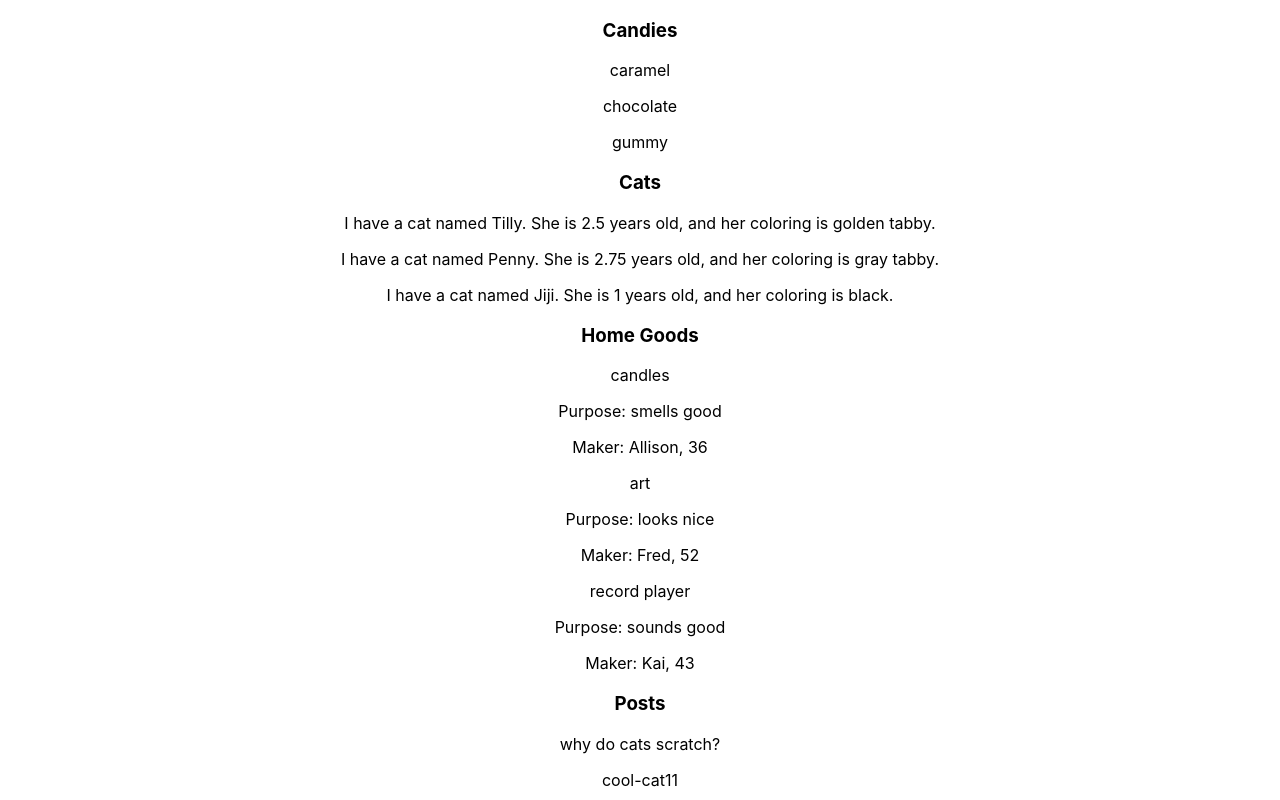
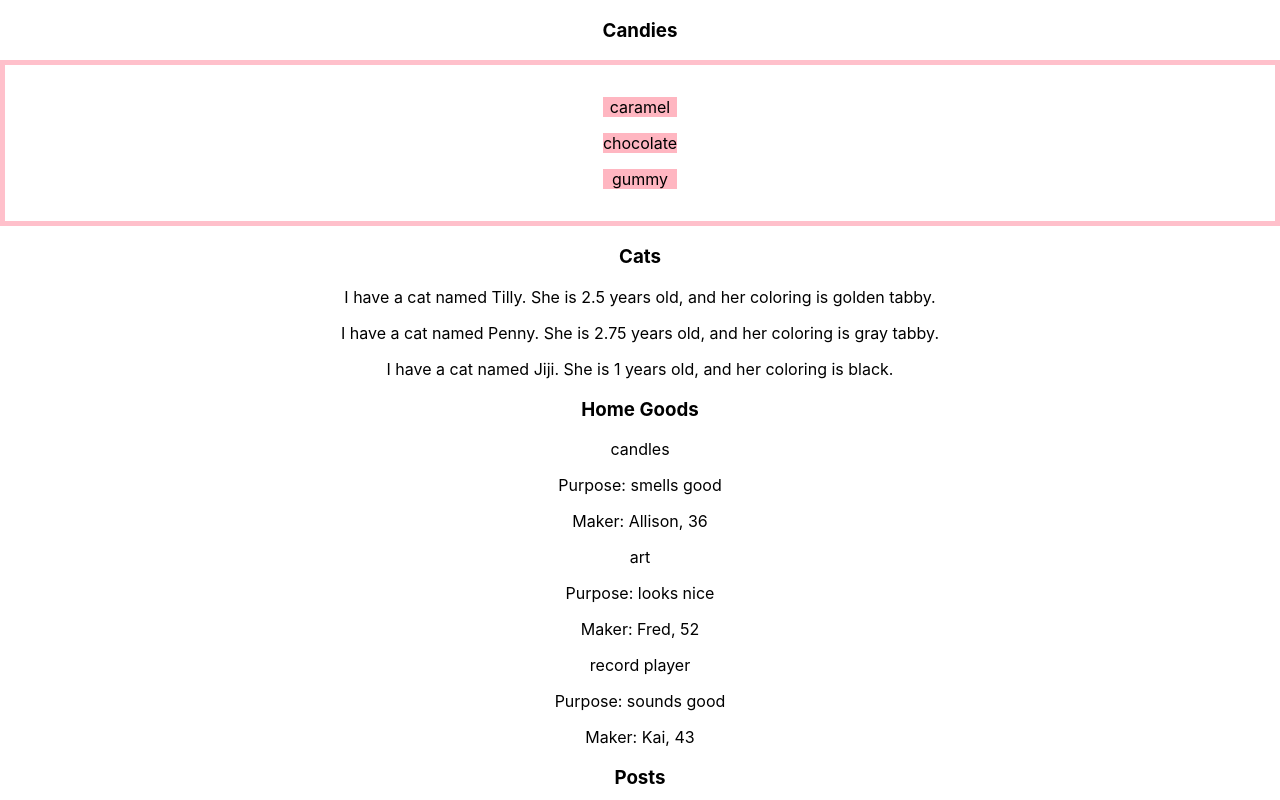
Before and after one commit to ClareMcDonald/react-display-a-list-practice, a React (Create React App) app: page / in a window 1280 px wide. Shown: the top 800 px of the page. Built offline with nearby package versions, Linux system fonts and the light colour scheme.

Commit message:
added styling to candies array

```diff
--- /dev/null
+++ b/src/CandiesList.css
@@ -0,0 +1,11 @@
+.candies-list {
+    border: solid 5px pink;
+    display: flex;
+    flex-direction: column;
+    align-items: center;
+
+}
+.candy-item {
+    background-color: lightpink;
+
+}
--- a/src/CandiesList.js
+++ b/src/CandiesList.js
@@ -1,5 +1,6 @@
 import React from 'react';
 import CandyItem from './CandyItem';
+import './CandiesList.css';
 
 export default function CandiesList(props) {
   return <div className="candies-list">
--- a/src/CandyItem.js
+++ b/src/CandyItem.js
@@ -1,4 +1,5 @@
 import React from 'react';
+import './CandiesList.css';
 
 export default function CandyItem(props) {
   return <div className="candy-item">
```
